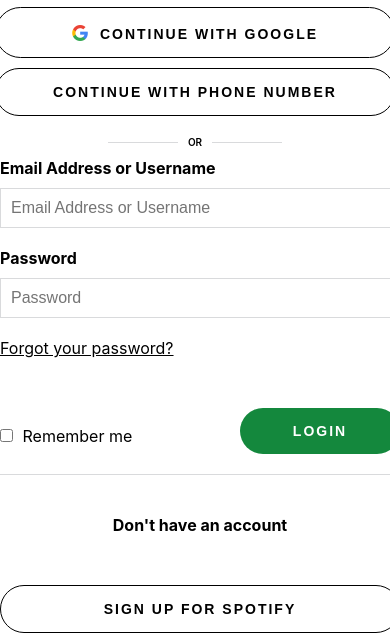
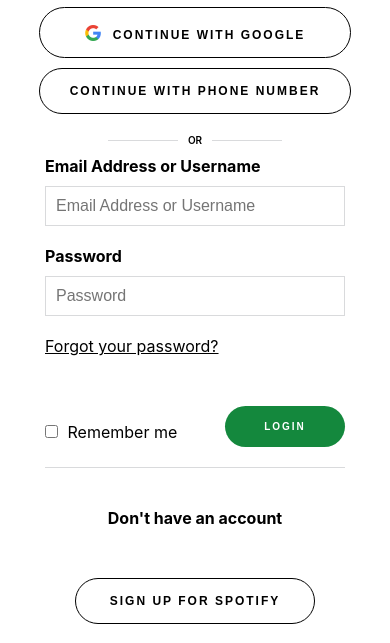
Before and after one commit to theacmajor/ac-spotify, a plain HTML site: page index.html in a window 390 px wide. Shown: the part 249-892 px from the top of the page. Drawn offline with Linux system fonts and the light colour scheme.

Commit message:
Development is completed

```diff
--- a/styles.css
+++ b/styles.css
@@ -140,3 +140,28 @@ label{
     background-color: #000;
     color: white;
 }
+@media screen and (max-width: 400px) {
+    .btn{
+        min-width: 200px;
+        width: 80%;
+        font-size: 12px;
+    }
+    .wrapper-2{
+        width: 300px;
+        min-width: 20vw;
+    }
+    .btn-login{
+        font-size: 10px;
+        /* width: 10vw; */
+    }
+    .btn.btn-login{
+        width: 10vw;
+        min-width: 40%;
+    }
+    .btn-signup{
+        /* margin: auto; */
+        margin-left: 10%;
+
+    }
+
+}
```
